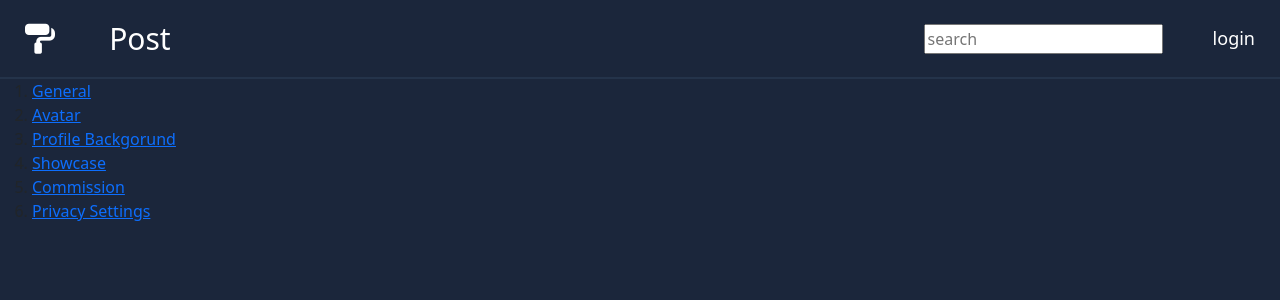
After one commit to JRichm/artistlinq, a Flask app: a page that uses templates/edit_user.html in a window 1280 px wide. The commit adds this page. Shown: the top 300 px of the page. Run offline with Flask 3, Linux system fonts and the light colour scheme; some libraries are stand-ins or nearby versions.

Commit message:
edit user button

```diff
--- a/server.py
+++ b/server.py
@@ -97,6 +97,11 @@ def view_post(post_id):
                            likeButtonsForm=likeButtonsForm,
                            userLikes=userLikes)
 
+
+    ### " Edit Profile View " ###
+@app.route('/user/<username>/edit_user')
+def edit_user(username):
+    return render_template('edit_user.html')
 
 """"""""""""""""""""""""""""""""""""""""""
 """     ###     API Routes     ###     """
--- /dev/null
+++ b/templates/edit_user.html
@@ -0,0 +1,25 @@
+{% extends 'base.html' %}
+{% block title %}Art-Station [USER - {{ session.get('username') }}]{% endblock %}
+{% block head %}
+    <link rel="stylesheet" href="../static/css/edit_user.css">
+{% endblock %}
+
+{% block body %}
+<main>
+    <header>
+
+    </header>
+    <section>
+        <aside class="settings-nav">
+            <ol>
+                <li><a href='/user/{{ username }}/edit_user/info'>General</a></li>
+                <li><a href='/user/{{ username }}/edit_user/avatar'>Avatar</a></li>
+                <li><a href='/user/{{ username }}/edit_user/background'>Profile Backgorund</a></li>
+                <li><a href='/user/{{ username }}/edit_user/showcase'>Showcase</a></li>
+                <li><a href='/user/{{ username }}/edit_user/commission'>Commission</a></li>
+                <li><a href='/user/{{ username }}/edit_user/privacy'>Privacy Settings</a></li>
+            </ol>
+        </aside>
+    </section>
+</main>
+{% endblock %}
--- a/templates/user_view.html
+++ b/templates/user_view.html
@@ -17,13 +17,14 @@
       </div>
     </article>
     <aside class="user-options-container">
+      {% if view_user.username == username %}
+      <button id="edit-profile-button" onclick="window.location.href='/user/{{ username }}/edit_user/info'">Edit Profile</button>
+      {% else %}
       <div class="user-buttons">
         <button><i class="fa-solid fa-ellipsis"></i></button>
         <button><i class="fa-solid fa-message"></i></button>
         <button>Follow</button>
       </div>
-      {% if view_user.username == username %}
-      <button id="edit-profile-button">Edit Profile</button>
       {% endif %}
     </aside>
   </section>
```
